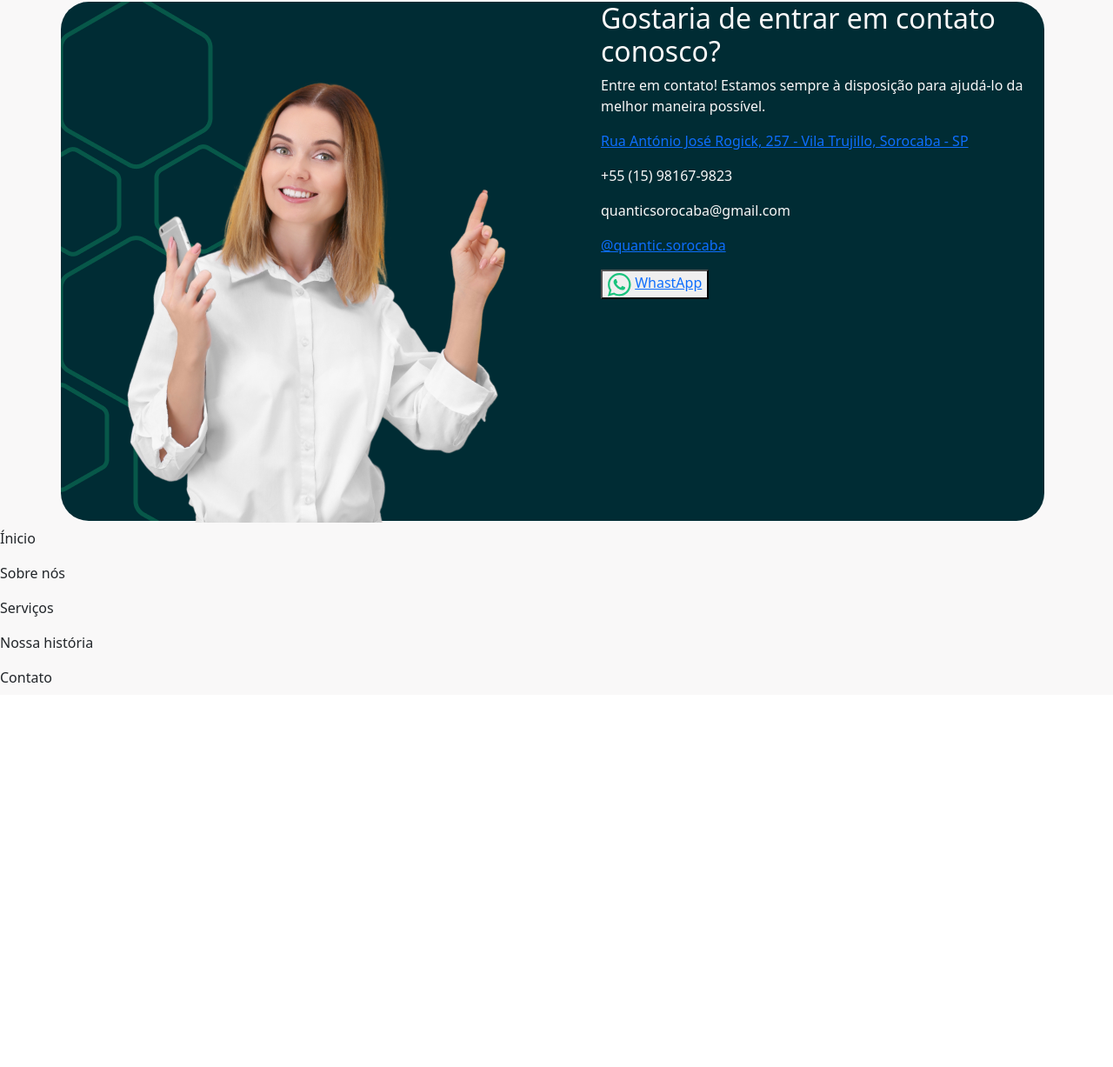
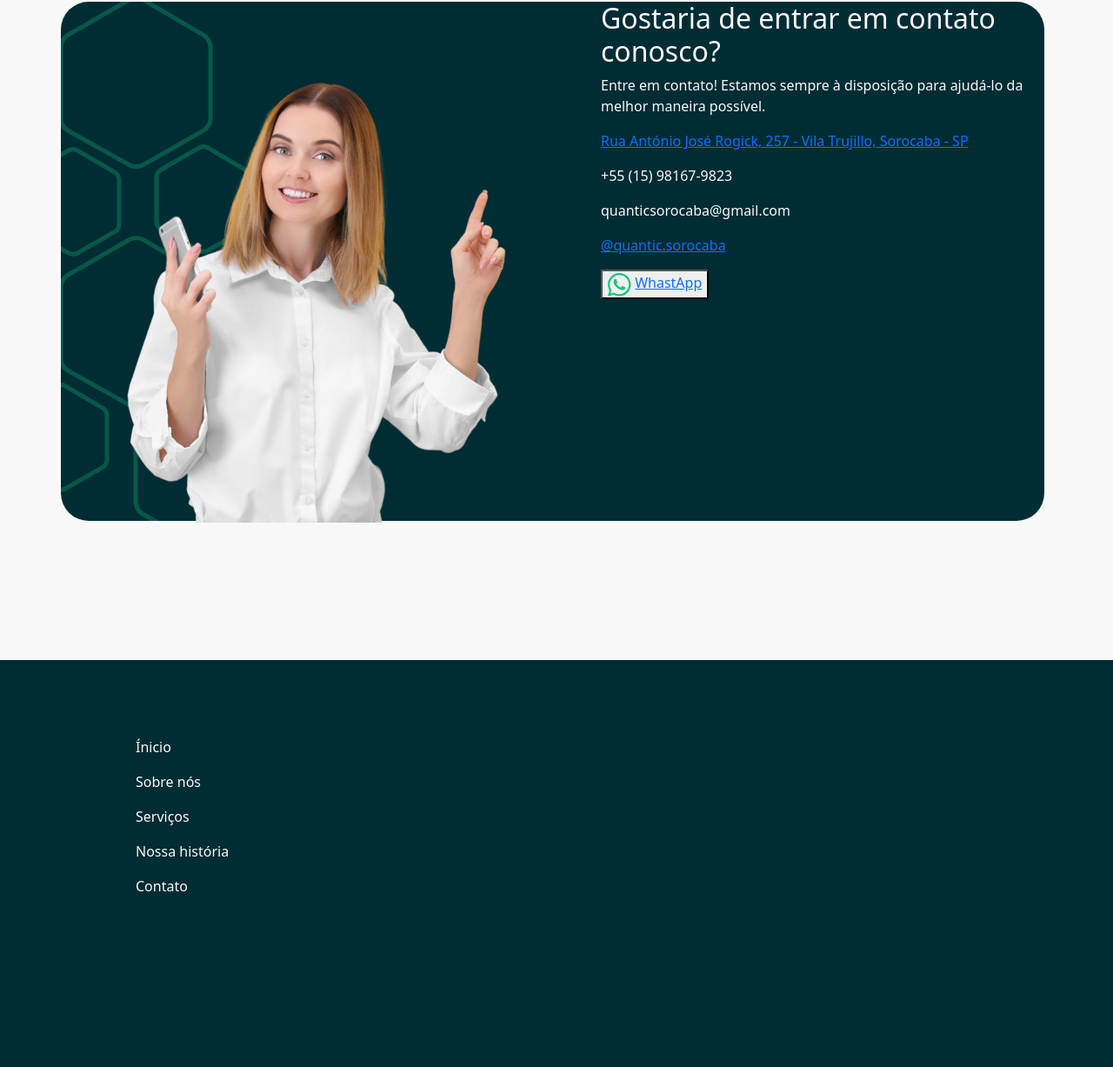
Before and after one commit to codesdevsgroup/quantic, a PHP site: page / in a window 1280 px wide. Shown: the part 3222-4449 px from the top of the page at 87% size. Before the commit the page ends 4007 px from the top, so only its background shows below. Run offline with PHP 8.4, Linux system fonts and the light colour scheme.

Commit message:
footer update

```diff
--- a/assets/css/style.css
+++ b/assets/css/style.css
@@ -202,3 +202,13 @@ body{
 .abaut-img{
     margin-right: 120px;
 }
+
+/* footer */
+#footer{
+    margin-top: 160px;
+    background: #002C34;
+    align-items: center;
+    padding: 80px 156px;
+    height: 468px;
+    color: #F9F8F8;
+}
--- a/index.html
+++ b/index.html
@@ -210,7 +210,7 @@
 
     </section>
 
-    <section footer>
+    <section id="footer">
         <nav>
             <div class="">
                 <ul class="navbar-nav">
```
